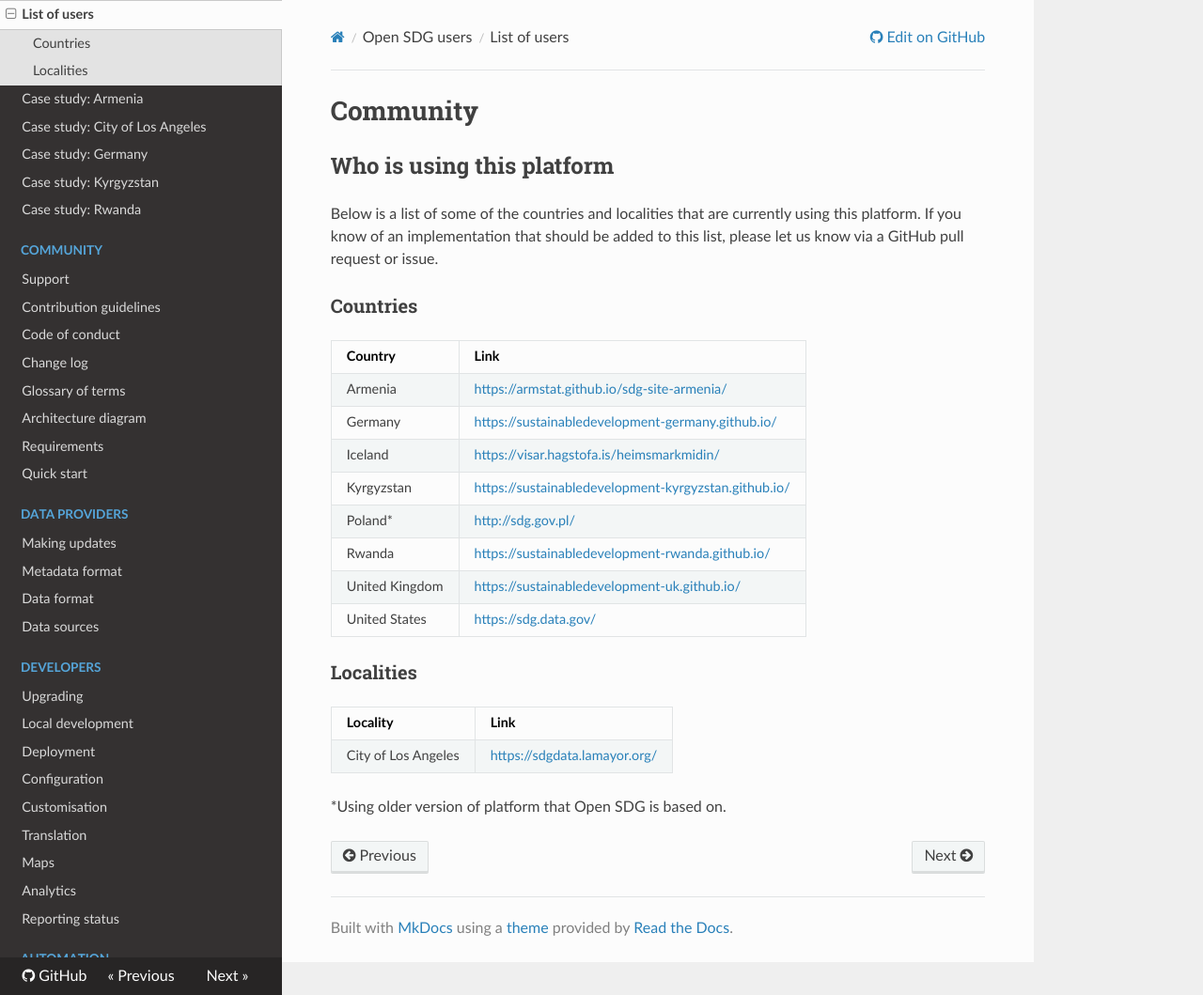
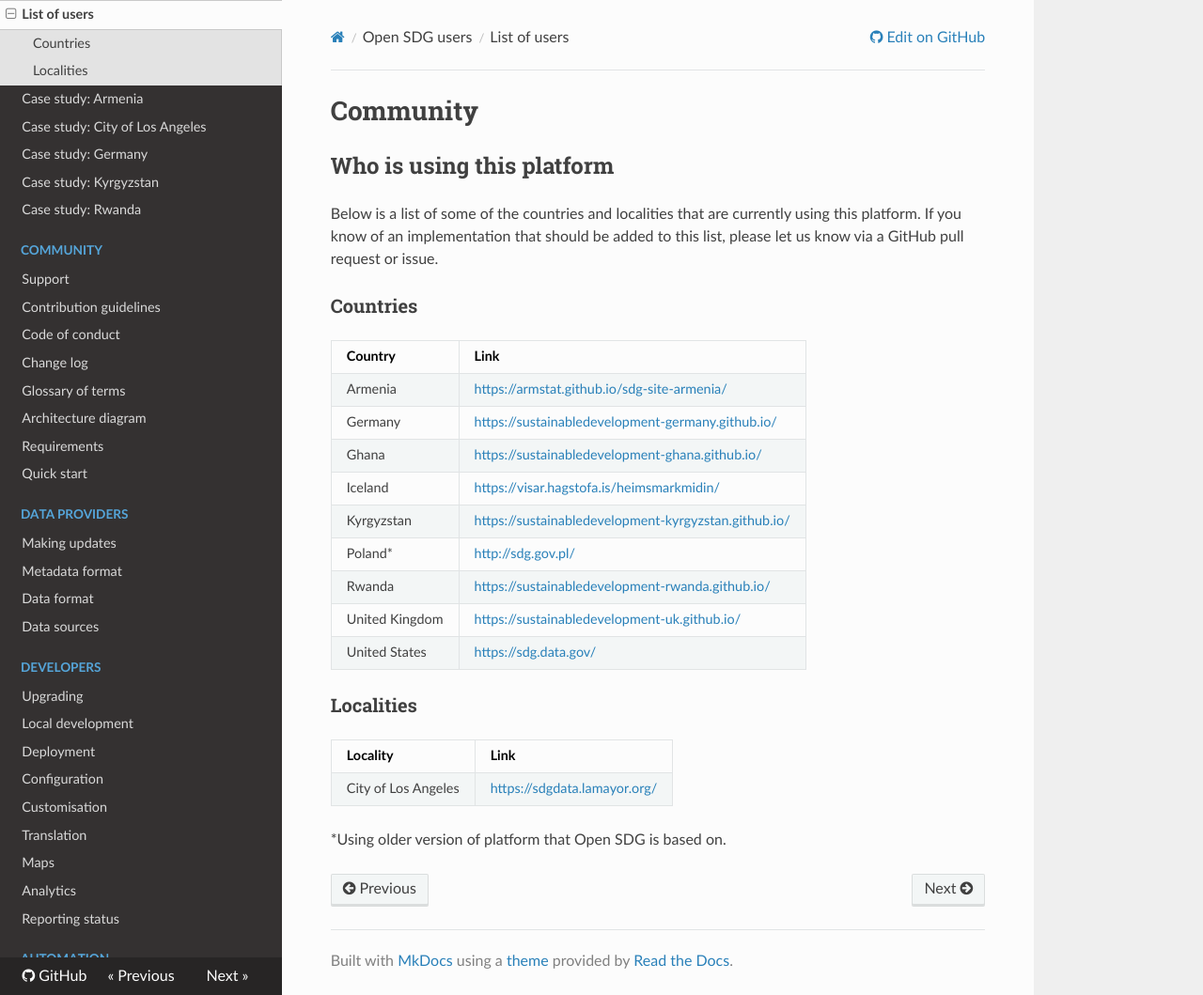
Before and after one commit to open-sdg/open-sdg, an MkDocs documentation site: the page built from docs/community.md, in a window 1280 px wide and 1059 px high. Shown: the whole window at 94% size. Built offline with MkDocs 1.6.1, drawn with Linux system fonts in a browser that asks for light colours; nearby versions of some CDN libraries; old or Windows-style settings are respelled for this version of MkDocs.

Commit message:
Add Ghana to list

```diff
--- a/docs/community.md
+++ b/docs/community.md
@@ -10,6 +10,7 @@
 |----|----|
 |Armenia|<https://armstat.github.io/sdg-site-armenia/>|
 |Germany|<https://sustainabledevelopment-germany.github.io/>|
+|Ghana|<https://sustainabledevelopment-ghana.github.io/>|
 |Iceland|<https://visar.hagstofa.is/heimsmarkmidin/>|
 |Kyrgyzstan|<https://sustainabledevelopment-kyrgyzstan.github.io/>|
 |Poland* |<http://sdg.gov.pl/>|
```
